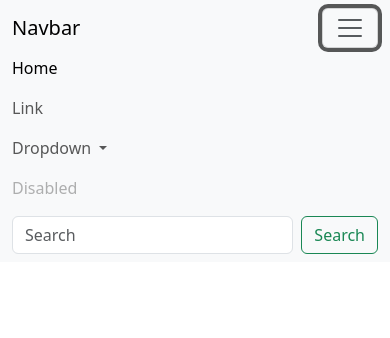
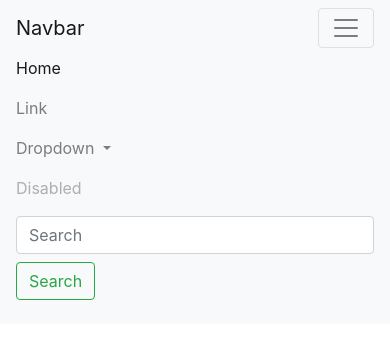
Before and after one commit to Vigyani23/Portfolio, a plain HTML site: page PORTFOLIO/index2.html in a window 390 px wide. Both pictures are taken after a click on the button "Toggle navigation". Drawn offline with nearby package versions, Linux system fonts and the light colour scheme.

Commit message:
Update index2.html
responsive nav test

```diff
--- a/PORTFOLIO/index2.html
+++ b/PORTFOLIO/index2.html
@@ -2,44 +2,44 @@
 <html lang="en">
     <head>
         <title>PORTFOLIO</title>
-        <link href="https://cdn.jsdelivr.net/npm/bootstrap@5.3.0-alpha2/dist/css/bootstrap.min.css" rel="stylesheet" integrity="sha384-aFq/bzH65dt+w6FI2ooMVUpc+21e0SRygnTpmBvdBgSdnuTN7QbdgL+OapgHtvPp" crossorigin="anonymous">
-        <script src="https://cdn.jsdelivr.net/npm/bootstrap@5.3.0-alpha2/dist/js/bootstrap.bundle.min.js" integrity="sha384-qKXV1j0HvMUeCBQ+QVp7JcfGl760yU08IQ+GpUo5hlbpg51QRiuqHAJz8+BrxE/N" crossorigin="anonymous"></script>
+        <link rel="stylesheet" href="https://cdn.jsdelivr.net/npm/bootstrap@4.6.2/dist/css/bootstrap.min.css" integrity="sha384-xOolHFLEh07PJGoPkLv1IbcEPTNtaed2xpHsD9ESMhqIYd0nLMwNLD69Npy4HI+N" crossorigin="anonymous">
+        <script src="https://cdn.jsdelivr.net/npm/jquery@3.5.1/dist/jquery.slim.min.js" integrity="sha384-DfXdz2htPH0lsSSs5nCTpuj/zy4C+OGpamoFVy38MVBnE+IbbVYUew+OrCXaRkfj" crossorigin="anonymous"></script>
+        <script src="https://cdn.jsdelivr.net/npm/bootstrap@4.6.2/dist/js/bootstrap.bundle.min.js" integrity="sha384-Fy6S3B9q64WdZWQUiU+q4/2Lc9npb8tCaSX9FK7E8HnRr0Jz8D6OP9dO5Vg3Q9ct" crossorigin="anonymous"></script>
     </head>
     <body>
-      <nav class="navbar navbar-expand-lg bg-light">
-        <div class="container-fluid">
+      <nav class="navbar navbar-expand-lg navbar-light bg-light">
   <a class="navbar-brand" href="#">Navbar</a>
-          <button class="navbar-toggler" type="button" data-bs-toggle="collapse" data-bs-target="#navbarSupportedContent" aria-controls="navbarSupportedContent" aria-expanded="false" aria-label="Toggle navigation">
+  <button class="navbar-toggler" type="button" data-toggle="collapse" data-target="#navbarSupportedContent" aria-controls="navbarSupportedContent" aria-expanded="false" aria-label="Toggle navigation">
     <span class="navbar-toggler-icon"></span>
   </button>
+
   <div class="collapse navbar-collapse" id="navbarSupportedContent">
-            <ul class="navbar-nav me-auto mb-2 mb-lg-0">
-              <li class="nav-item">
-                <a class="nav-link active" aria-current="page" href="#">Home</a>
+    <ul class="navbar-nav mr-auto">
+      <li class="nav-item active">
+        <a class="nav-link" href="#">Home <span class="sr-only">(current)</span></a>
       </li>
       <li class="nav-item">
         <a class="nav-link" href="#">Link</a>
       </li>
       <li class="nav-item dropdown">
-                <a class="nav-link dropdown-toggle" href="#" role="button" data-bs-toggle="dropdown" aria-expanded="false">
+        <a class="nav-link dropdown-toggle" href="#" role="button" data-toggle="dropdown" aria-expanded="false">
           Dropdown
         </a>
-                <ul class="dropdown-menu">
-                  <li><a class="dropdown-item" href="#">Action</a></li>
-                  <li><a class="dropdown-item" href="#">Another action</a></li>
-                  <li><hr class="dropdown-divider"></li>
-                  <li><a class="dropdown-item" href="#">Something else here</a></li>
-                </ul>
+        <div class="dropdown-menu">
+          <a class="dropdown-item" href="#">Action</a>
+          <a class="dropdown-item" href="#">Another action</a>
+          <div class="dropdown-divider"></div>
+          <a class="dropdown-item" href="#">Something else here</a>
+        </div>
       </li>
       <li class="nav-item">
         <a class="nav-link disabled">Disabled</a>
       </li>
     </ul>
-            <form class="d-flex" role="search">
-              <input class="form-control me-2" type="search" placeholder="Search" aria-label="Search">
-              <button class="btn btn-outline-success" type="submit">Search</button>
+    <form class="form-inline my-2 my-lg-0">
+      <input class="form-control mr-sm-2" type="search" placeholder="Search" aria-label="Search">
+      <button class="btn btn-outline-success my-2 my-sm-0" type="submit">Search</button>
     </form>
-          </div>
   </div>
 </nav>
       </body>
```
Lines whose indentation alone changed are shown as unchanged.
